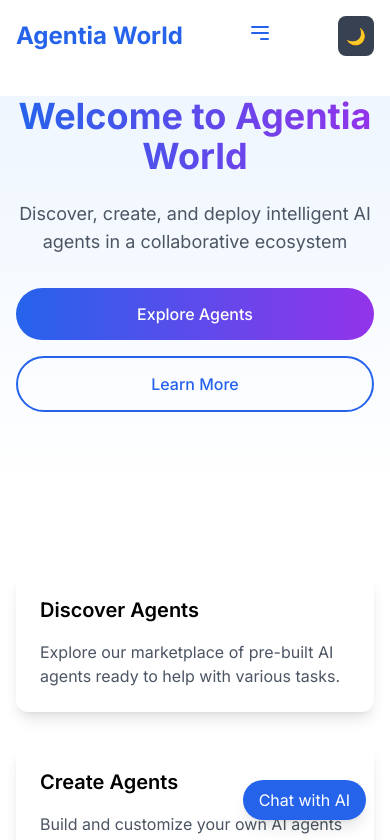
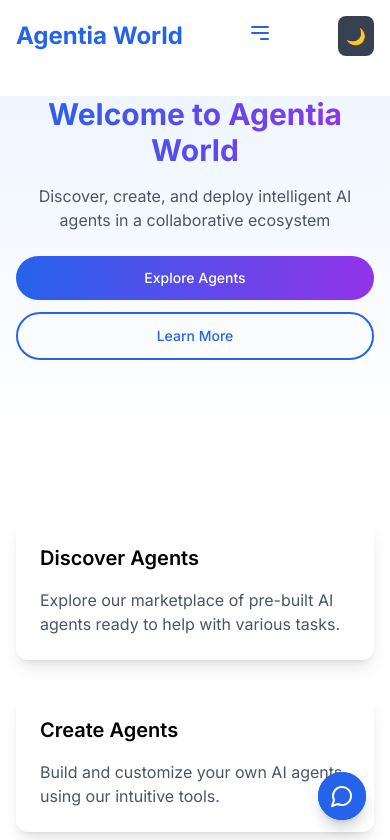
Before and after one commit to munibaweb123/agentia-world, a Next.js app: page / in a window 390 px wide. Shown: the top 840 px of the page. Built offline with nearby package versions, Linux system fonts and the light colour scheme.

Commit message:
chatbot setting

```diff
--- a/package.json
+++ b/package.json
@@ -10,6 +10,7 @@
   },
   "dependencies": {
     "@google/generative-ai": "^0.22.0",
+    "lucide-react": "^0.475.0",
     "next": "15.1.7",
     "next-themes": "^0.4.4",
     "openai": "^4.85.3",
--- a/src/app/components/Chat.tsx
+++ b/src/app/components/Chat.tsx
@@ -1,6 +1,7 @@
 'use client';
 
 import { useState } from 'react';
+import { MessageCircle, X } from 'lucide-react';
 
 export default function Chat() {
   type Message = { role: 'user' | 'assistant'; content: string };
@@ -42,14 +43,14 @@ export default function Chat() {
     <div>
       <button
         onClick={() => setIsChatOpen(!isChatOpen)}
-        className="fixed bottom-6 right-6 bg-blue-600 text-white px-4 py-2 rounded-full shadow-lg hover:bg-blue-700"
+        className="fixed bottom-6 right-6 bg-blue-600 dark:bg-blue-700 text-white p-3 rounded-full shadow-lg hover:bg-blue-700 dark:hover:bg-blue-800"
       >
-        {isChatOpen ? 'Close Chat' : 'Chat with AI'}
+        {isChatOpen ? <X size={24} /> : <MessageCircle size={24} />}
       </button>
 
       {isChatOpen && (
-        <div className="fixed bottom-16 right-6 w-full max-w-md sm:max-w-lg h-[80vh] sm:h-[600px] bg-white rounded-2xl shadow-xl flex flex-col">
-          <div className="p-4 border-b bg-blue-600 rounded-t-2xl">
+        <div className="fixed bottom-16 w-[95%] right-2 max-w-md sm:max-w-lg h-[80vh] sm:h-[600px] bg-white dark:bg-gray-800 rounded-2xl shadow-xl flex flex-col">
+          <div className="p-4 border-b dark:border-gray-700 bg-blue-600 dark:bg-blue-700 rounded-t-2xl">
             <h3 className="text-lg font-semibold text-white">AI Assistant</h3>
           </div>
 
@@ -60,32 +61,32 @@ export default function Chat() {
                 className={`${
                   message.role === 'user'
                     ? 'ml-auto bg-blue-600 text-white'
-                    : 'mr-auto bg-gray-100 text-gray-800'
+                    : 'mr-auto bg-gray-100 dark:bg-gray-700 text-gray-800 dark:text-white'
                 } p-3 rounded-lg max-w-[80%]`}
               >
                 {message.content}
               </div>
             ))}
             {isLoading && (
-              <div className="mr-auto bg-gray-100 text-gray-800 p-3 rounded-lg">
+              <div className="mr-auto bg-gray-100 dark:bg-gray-700 text-gray-800 dark:text-white p-3 rounded-lg">
                 Thinking...
               </div>
             )}
           </div>
 
-          <form onSubmit={handleSubmit} className="p-4 border-t">
-            <div className="flex gap-2">
+          <form onSubmit={handleSubmit} className="p-4 border-t dark:border-gray-700">
+            <div className="flex flex-col sm:flex-row gap-2">
               <input
                 type="text"
                 value={input}
                 onChange={(e) => setInput(e.target.value)}
                 placeholder="Type your message..."
-                className="flex-1 p-2 border rounded-lg focus:outline-none focus:ring-2 focus:ring-blue-600"
+                className="flex-1 p-2 border dark:border-gray-700 rounded-lg focus:outline-none focus:ring-2 focus:ring-blue-600 dark:bg-gray-700 dark:text-white"
               />
               <button
                 type="submit"
                 disabled={isLoading}
-                className="bg-blue-600 text-white px-4 py-2 rounded-lg hover:bg-blue-700 disabled:opacity-50"
+                className="bg-blue-600 dark:bg-blue-700 text-white px-4 py-2 rounded-lg hover:bg-blue-700 dark:hover:bg-blue-800 disabled:opacity-50"
               >
                 Send
               </button>
--- a/src/app/components/Hero.tsx
+++ b/src/app/components/Hero.tsx
@@ -3,19 +3,25 @@ import Link from 'next/link';
 export default function Hero() {
   return (
     <section className="pb-20 bg-gradient-to-b from-blue-50 to-white dark:from-gray-900 dark:to-gray-900">
-      <div className="container mx-auto px-4">
+      <div className="w-full max-w-[90rem] mx-auto px-4">
         <div className="max-w-4xl mx-auto text-center">
-          <h1 className="text-4xl sm:text-5xl md:text-6xl font-bold mb-6 bg-clip-text text-transparent bg-gradient-to-r from-blue-600 to-purple-600">
+          <h1 className="text-3xl sm:text-4xl md:text-5xl lg:text-6xl font-bold mb-4 sm:mb-6 bg-clip-text text-transparent bg-gradient-to-r from-blue-600 to-purple-600">
             Welcome to Agentia World
           </h1>
-          <p className="text-lg sm:text-xl text-gray-600 dark:text-gray-300 mb-8">
+          <p className="text-base sm:text-lg md:text-xl text-gray-600 dark:text-gray-300 mb-6 sm:mb-8">
             Discover, create, and deploy intelligent AI agents in a collaborative ecosystem
           </p>
-          <div className="flex flex-col sm:flex-row justify-center gap-4">
-            <Link href="/agents" className="bg-gradient-to-r from-blue-600 to-purple-600 text-white px-8 sm:px-10 py-3.5 rounded-full font-medium transition-all duration-200 hover:shadow-lg hover:scale-105 active:scale-100">
+          <div className="flex flex-col sm:flex-row justify-center gap-3 sm:gap-4 mx-auto max-w-sm sm:max-w-none">
+            <Link
+              href="/agents"
+              className="w-full sm:w-auto bg-gradient-to-r from-blue-600 to-purple-600 text-white px-6 sm:px-8 py-3 rounded-full font-medium transition-all duration-200 hover:shadow-lg hover:scale-105 active:scale-100 text-sm sm:text-base"
+            >
               Explore Agents
             </Link>
-            <Link href="/features" className="border-2 border-blue-600 dark:border-blue-500 text-blue-600 dark:text-blue-400 px-8 sm:px-10 py-3.5 rounded-full font-medium transition-all duration-200 hover:bg-blue-600/10 dark:hover:bg-blue-500/10 hover:shadow-lg">
+            <Link
+              href="/features"
+              className="w-full sm:w-auto border-2 border-blue-600 dark:border-blue-500 text-blue-600 dark:text-blue-400 px-6 sm:px-8 py-3 rounded-full font-medium transition-all duration-200 hover:bg-blue-600/10 dark:hover:bg-blue-500/10 hover:shadow-lg text-sm sm:text-base"
+            >
               Learn More
             </Link>
           </div>
--- a/src/app/layout.tsx
+++ b/src/app/layout.tsx
@@ -3,6 +3,7 @@ import { Inter } from "next/font/google";
 import "./globals.css";
 import Header from "./components/Header";
 import Footer from "./components/Footer";
+import Chat from './components/Chat';
 
 import { ThemeProvider } from 'next-themes';
 
@@ -27,6 +28,7 @@ export default function RootLayout({
             {children}
           </main>
           <Footer />
+          <Chat />
         </ThemeProvider>
       </body>
     </html>
```
Also changed, not shown: 1 other file (tests, documents, lock files or other folders).
